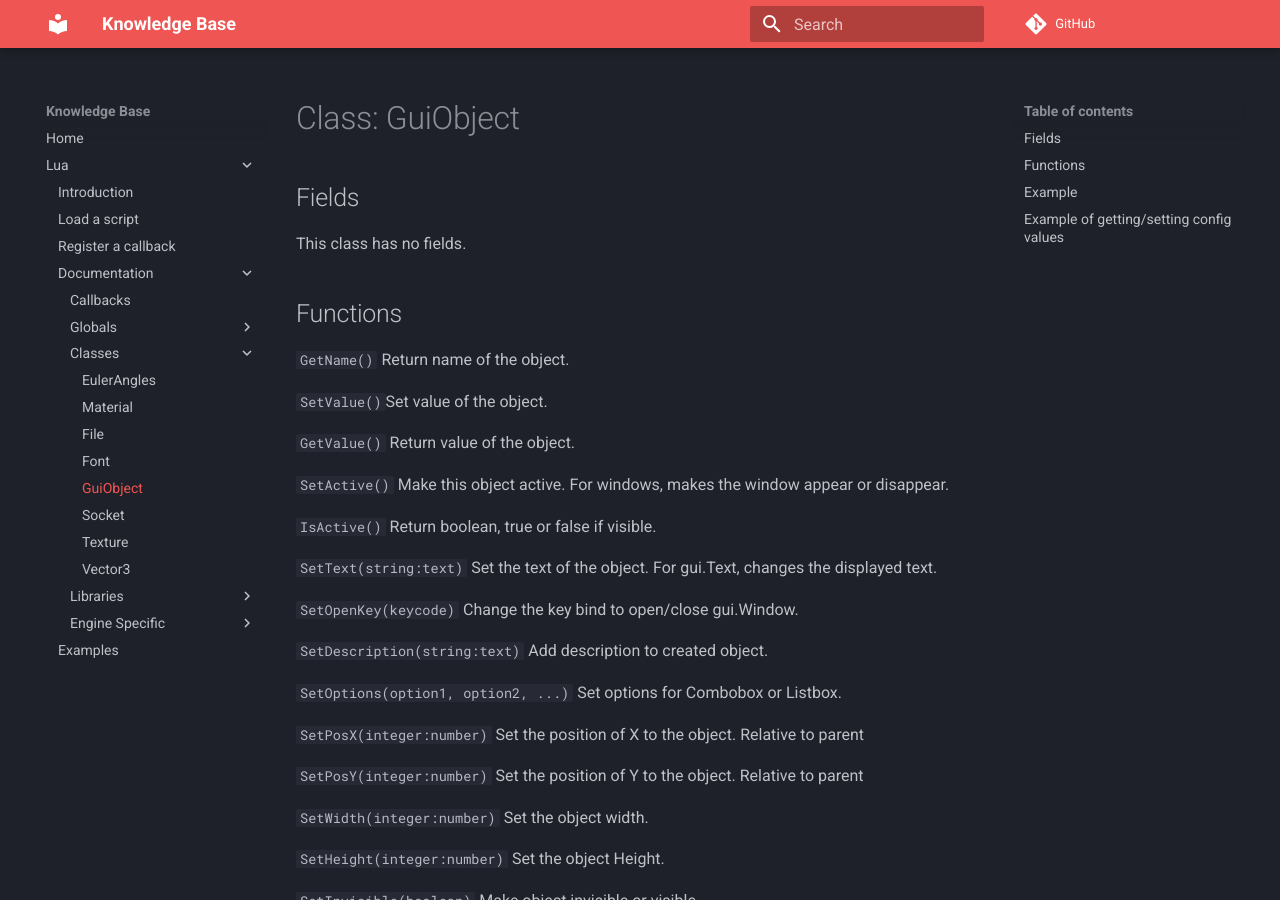
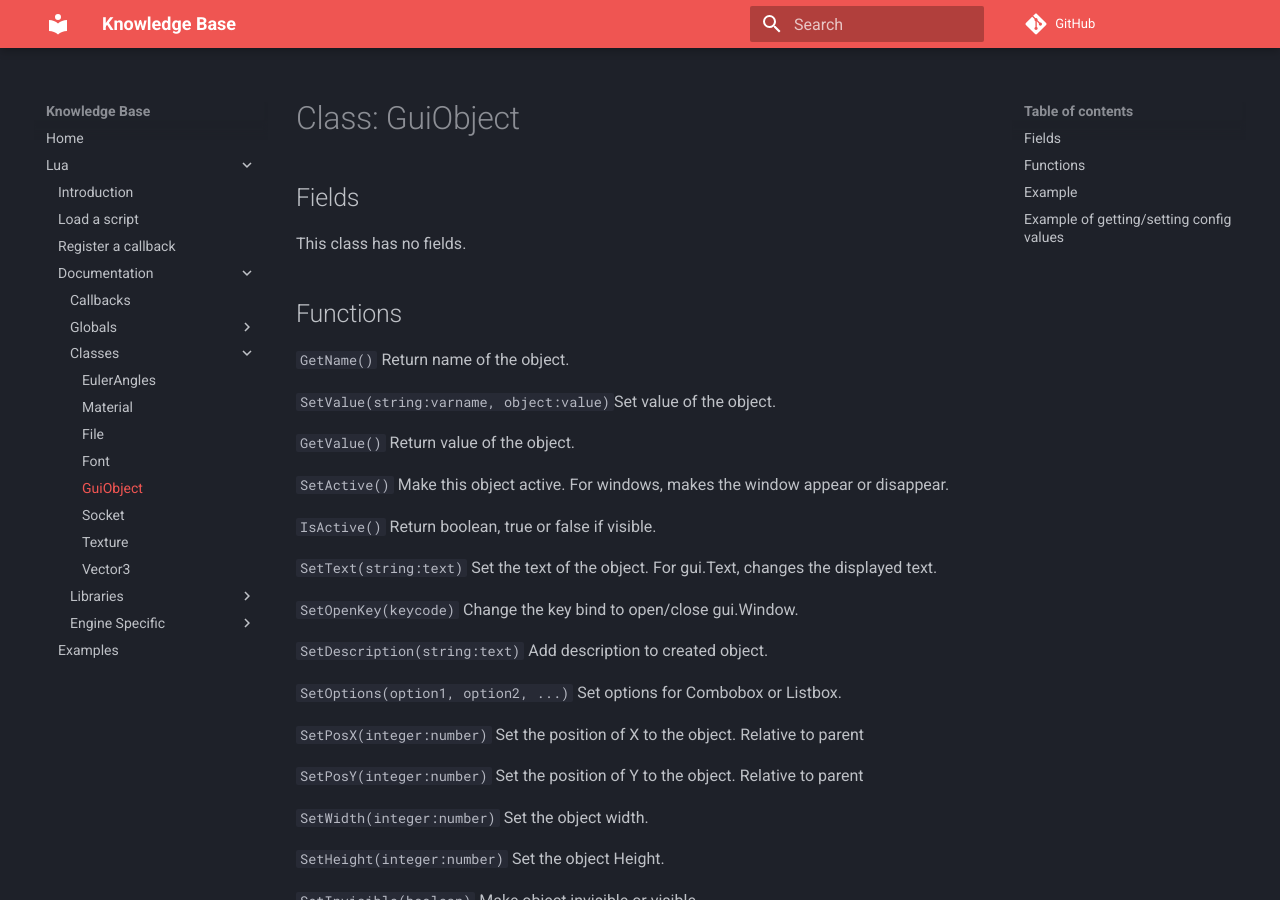
Before and after one commit to Ninaligo/aimware-web-kb, an MkDocs documentation site: the page built from private/lua/docs/class/guiobject.md, in a window 1280 px wide and 900 px high. Built offline with MkDocs 1.6.1 and Material for MkDocs 9.7.7, drawn with Linux system fonts in a browser that asks for light colours; comment, search, counter and statistics services are not loaded.

Commit message:
Update guiobject.md

````diff
--- a/private/lua/docs/class/guiobject.md
+++ b/private/lua/docs/class/guiobject.md
@@ -7,7 +7,7 @@ This class has no fields.
 
 ```GetName()``` Return name of the object.
 
-```SetValue()```Set value of the object.
+```SetValue(string:varname, object:value)```Set value of the object.
 
 ```GetValue()``` Return value of the object.
 
````
